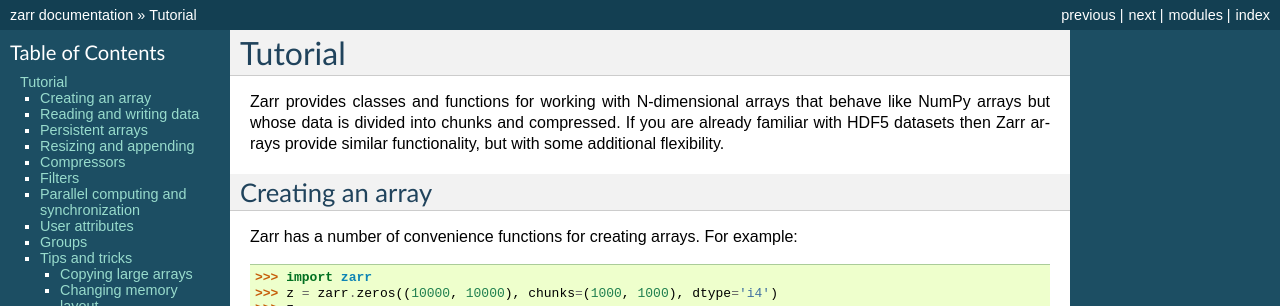
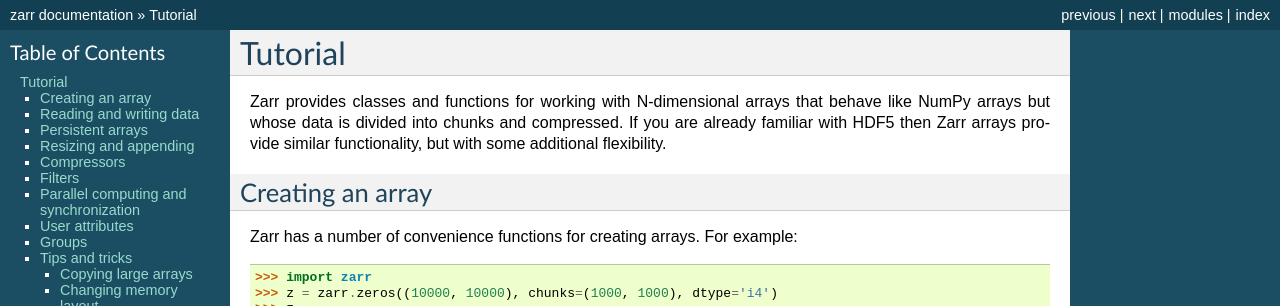
Before and after one commit to enthusiastdev121/zarr-python, a Sphinx documentation site: the page built from docs/tutorial.rst, in a window 1280 px wide and 900 px high. Shown: the top 306 px of the window. Built offline with Sphinx 7.4.7, drawn with Linux system fonts in a browser that asks for light colours; the version number could not be read and is left out; some of the changed text lies outside the part shown.

Commit message:
doco edits

```diff
--- a/docs/tutorial.rst
+++ b/docs/tutorial.rst
@@ -5,7 +5,7 @@ Tutorial
 
 Zarr provides classes and functions for working with N-dimensional
 arrays that behave like NumPy arrays but whose data is divided into
-chunks and compressed. If you are already familiar with HDF5 datasets
+chunks and compressed. If you are already familiar with HDF5
 then Zarr arrays provide similar functionality, but with some
 additional flexibility.
 
```
Also changed, not shown: other parts of docs/tutorial.rst (+5 -5 lines).
